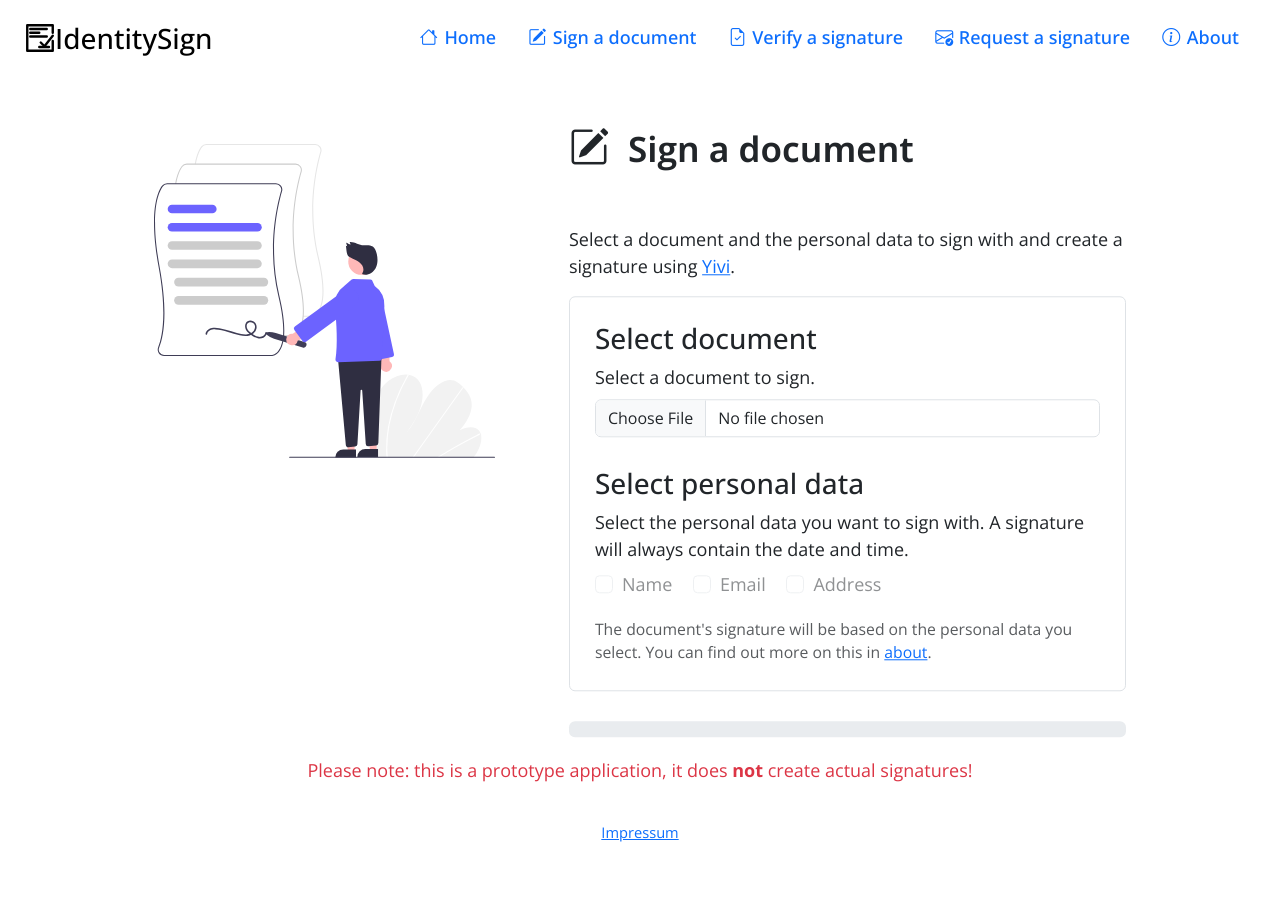
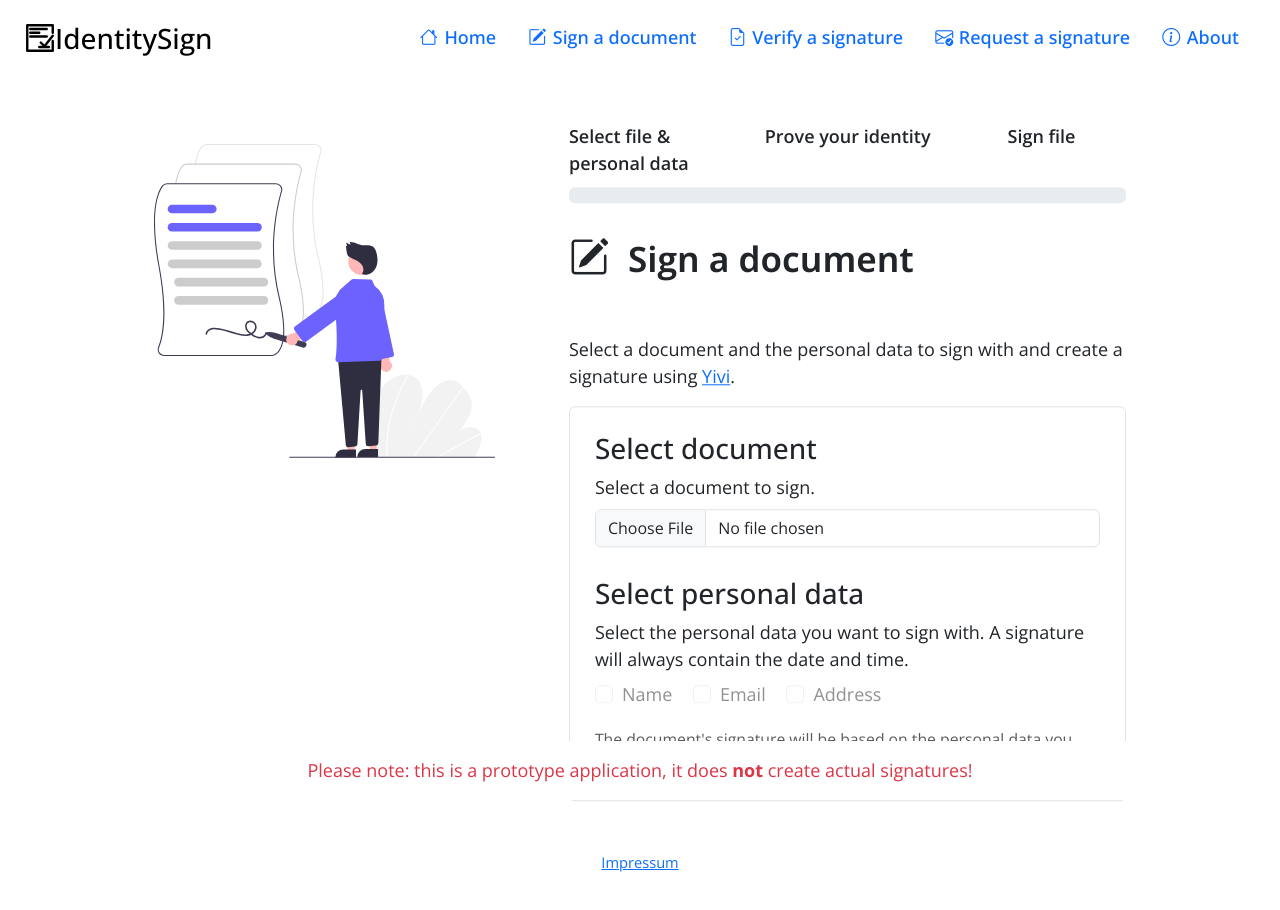
Before and after one commit to yoricklast/IdentitySign, a SvelteKit app: page /sign in a window 1280 px wide. Shown: the top 910 px of the page. Built offline with nearby package versions, Linux system fonts and the light colour scheme.

Commit message:
Improve button and progressbar placement

```diff
--- a/src/routes/sign/+page.svelte
+++ b/src/routes/sign/+page.svelte
@@ -101,6 +101,7 @@
           SIGNED_FILE_ADDITION;
         downloadPdf(signedPdfName, signedPdfBytes);
         signedDone = true;
+        progress = 100;
       });
     }
   }
@@ -109,7 +110,7 @@
     getYiviData(selectedAttributes).then((result) => {
       yiviAttributes = result;
       yiviDone = true;
-      progress = 100;
+      progress = 90;
     });
   }
 
@@ -335,6 +336,19 @@
   </div>
   <div class="col-sm-7">
     <div class="position-relative top-50 end-0 translate-middle-y">
+      <div class="progress-label-div row">
+        <div class="progress-label text-wrap col text-begin">
+          Select file & personal data
+        </div>
+        <div class="progress-label text-wrap col text-center">
+          Prove your identity
+        </div>
+        <div class="progress-label text-wrap col text-center">Sign file</div>
+      </div>
+      <div class="progress" role="progressbar" aria-label="Progress">
+        <div class="progress-bar" style="width: {progress}%"></div>
+      </div>
+
       <h1>
         <i class="bi bi-pencil-square page-icon"></i>
         Sign a document
@@ -517,6 +531,14 @@
             ><i class="bi bi-arrow-right-circle btn-sign-icon"></i>Next
           </button>
         {/if}
+        {#if !signedDone && fileSelected && attributeSelected && yiviActive && !yiviDone}
+          <button
+            class="btn btn-outline-primary btn-sign"
+            type="button"
+            disabled
+            ><i class="bi bi-qr-code-scan btn-sign-icon"></i>Scan QR to continue
+          </button>
+        {/if}
         {#if fileSelected && yiviDone && !signedDone}
           <button
             class="btn btn-primary btn-sign"
@@ -540,19 +562,6 @@
           >
         {/if}
       </div>
-
-      <div class="progress" role="progressbar" aria-label="Progress">
-        <div class="progress-bar" style="width: {progress}%"></div>
-      </div>
-      <div class="progress-label-div row">
-        <div class="progress-label text-wrap col text-begin">
-          Select file & personal data
-        </div>
-        <div class="progress-label text-wrap col text-center">
-          Prove your identity
-        </div>
-        <div class="progress-label text-wrap col text-end">Sign file</div>
-      </div>
     </div>
   </div>
 </div>
@@ -571,6 +580,8 @@
   }
   .btn-sign-div {
     margin-top: 30px;
+    display: flex;
+    justify-content: flex-end;
   }
   .btn-sign-icon {
     margin-right: 7px;
@@ -590,10 +601,10 @@
     font-size: 18px;
   }
   .progress {
-    margin-top: 30px;
+    margin-bottom: 30px;
   }
   .progress-label-div {
-    padding-top: 10px;
+    padding-bottom: 10px;
   }
   .progress-label {
     width: 33%;
```
